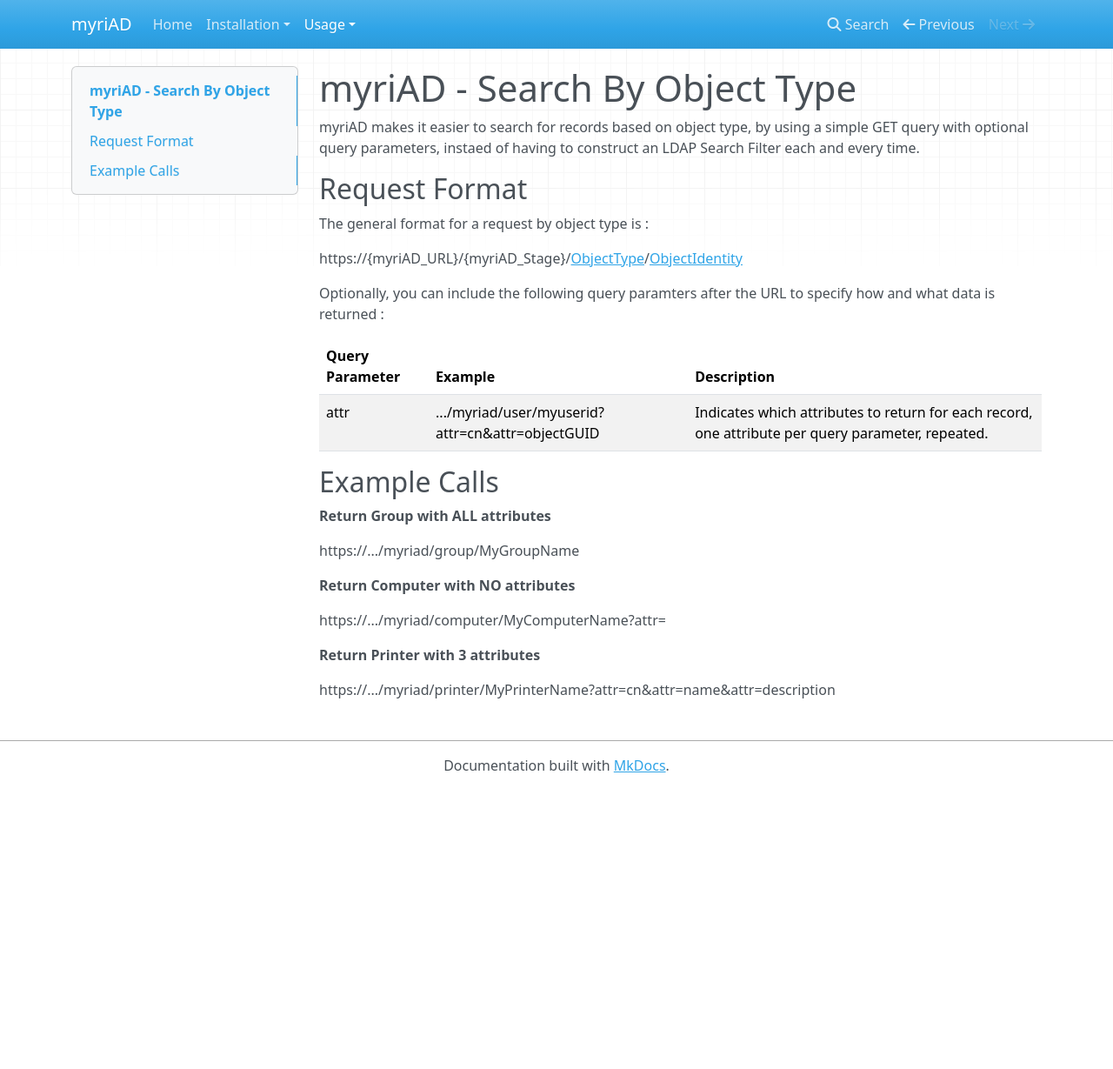
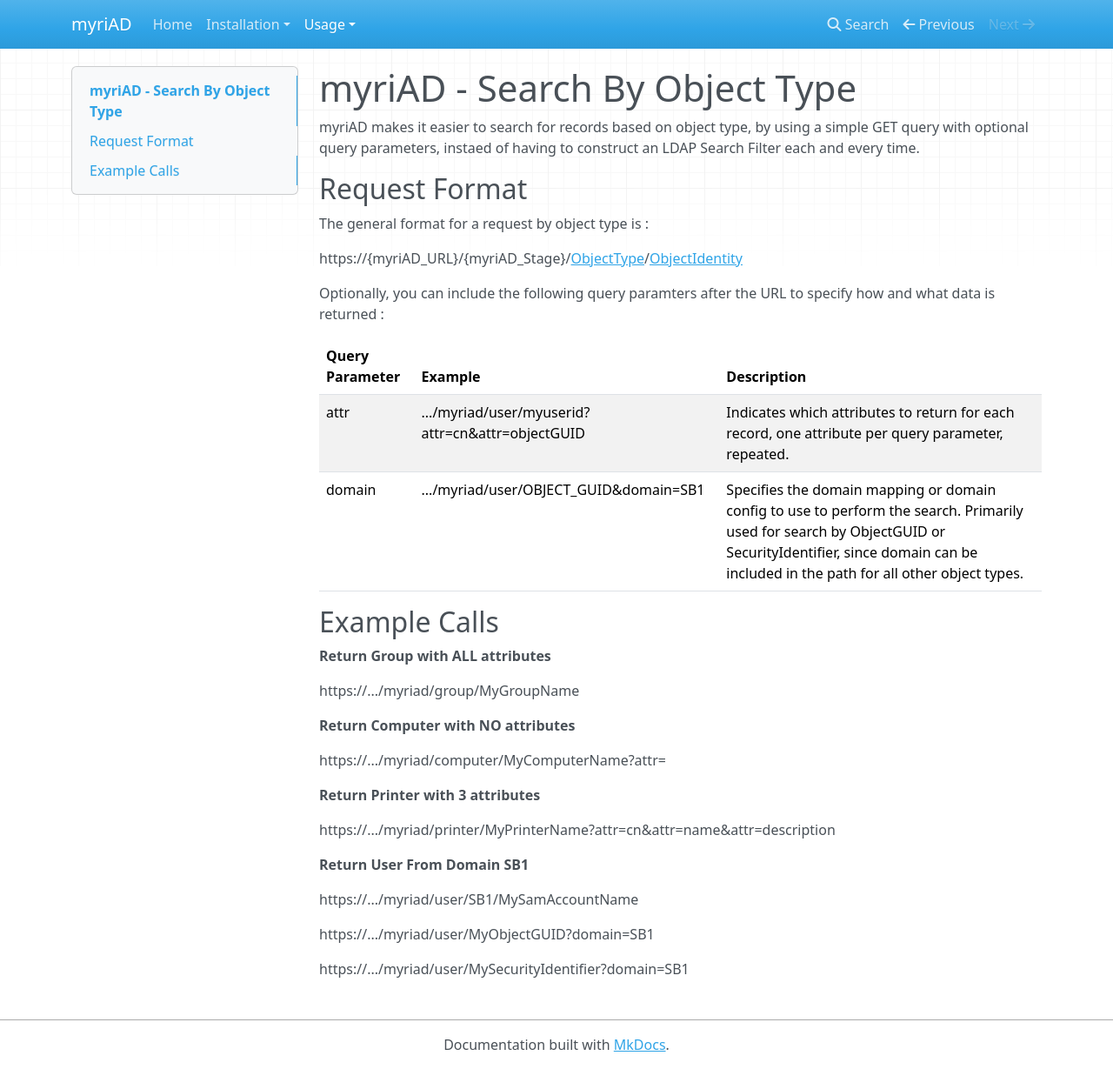
Before and after one commit to SynapseProject/myriad.docs, an MkDocs documentation site: the page built from docs/usage/objectsearch.md, in a window 1280 px wide and 1229 px high. Shown: the whole window at 87% size. Built offline with MkDocs 1.6.1, drawn with Linux system fonts in a browser that asks for light colours; nearby versions of some CDN libraries; old or Windows-style settings are respelled for this version of MkDocs.

Commit message:
Added "Domain" to request object and to query parameters on "Search By Object Type".

```diff
--- a/docs/usage/objectsearch.md
+++ b/docs/usage/objectsearch.md
@@ -13,7 +13,7 @@ Optionally, you can include the following query paramters after the URL to speci
 | Query Parameter | Example | Description
 | --------------- | ------- | -----------
 | attr | .../myriad/user/myuserid?attr=cn&attr=objectGUID | Indicates which attributes to return for each record, one attribute per query parameter, repeated.
-
+| domain | .../myriad/user/OBJECT_GUID&domain=SB1 | Specifies the domain mapping or domain config to use to perform the search.  Primarily used for search by ObjectGUID or SecurityIdentifier, since domain can be included in the path for all other object types.
 
 ## Example Calls
 
@@ -28,3 +28,11 @@ https://.../myriad/computer/MyComputerName?attr=
 **Return Printer with 3 attributes**
 
 https://.../myriad/printer/MyPrinterName?attr=cn&attr=name&attr=description
+
+**Return User From Domain SB1**
+
+https://.../myriad/user/SB1/MySamAccountName
+
+https://.../myriad/user/MyObjectGUID?domain=SB1
+
+https://.../myriad/user/MySecurityIdentifier?domain=SB1
```
Also changed, not shown: docs/usage/request.md (+2 -0 lines).
